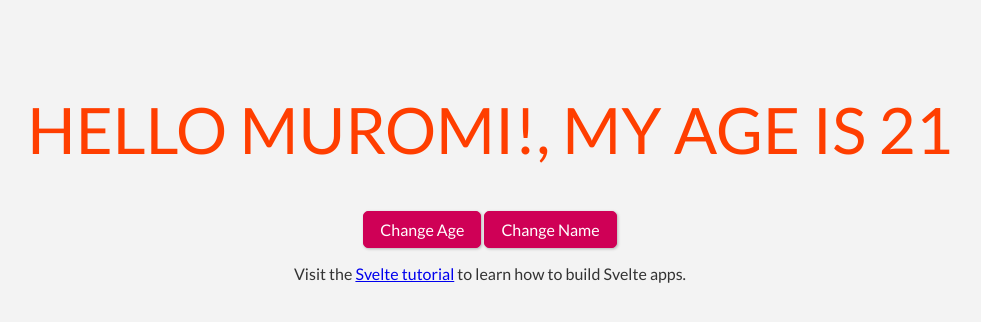
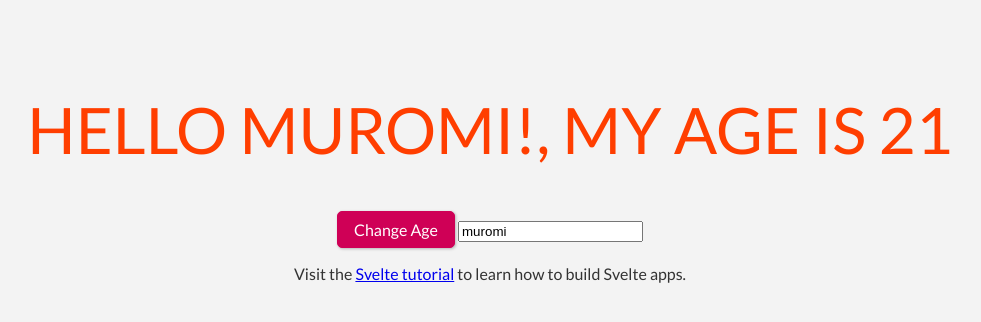
Before and after one commit to devMuromi/svelte-study, a Svelte app: page / in a window 1280 px wide. Shown: the top 322 px of the page, without its empty margins (150-1131 px from the left). Built offline with nearby package versions, Linux system fonts and the light colour scheme.

Commit message:
ADD lecture 14

```diff
--- a/src/App.svelte
+++ b/src/App.svelte
@@ -15,13 +15,17 @@
   function changeName() {
     name = "rika";
   }
+
+  function nameInput(e) {
+    name = e.target.value;
+  }
 </script>
 
 <main>
   <h1>Hello {uppercaseName}!, my age is {age}</h1>
   <button on:click={incrementAge}>Change Age</button>
-  <button on:click={changeName}>Change Name</button>
-
+  <!-- <button on:click={changeName}>Change Name</button> -->
+  <input type="text" value={name} on:input={nameInput} />
   <p>
     Visit the <a href="https://svelte.dev/tutorial">Svelte tutorial</a> to learn
     how to build Svelte apps.
```
